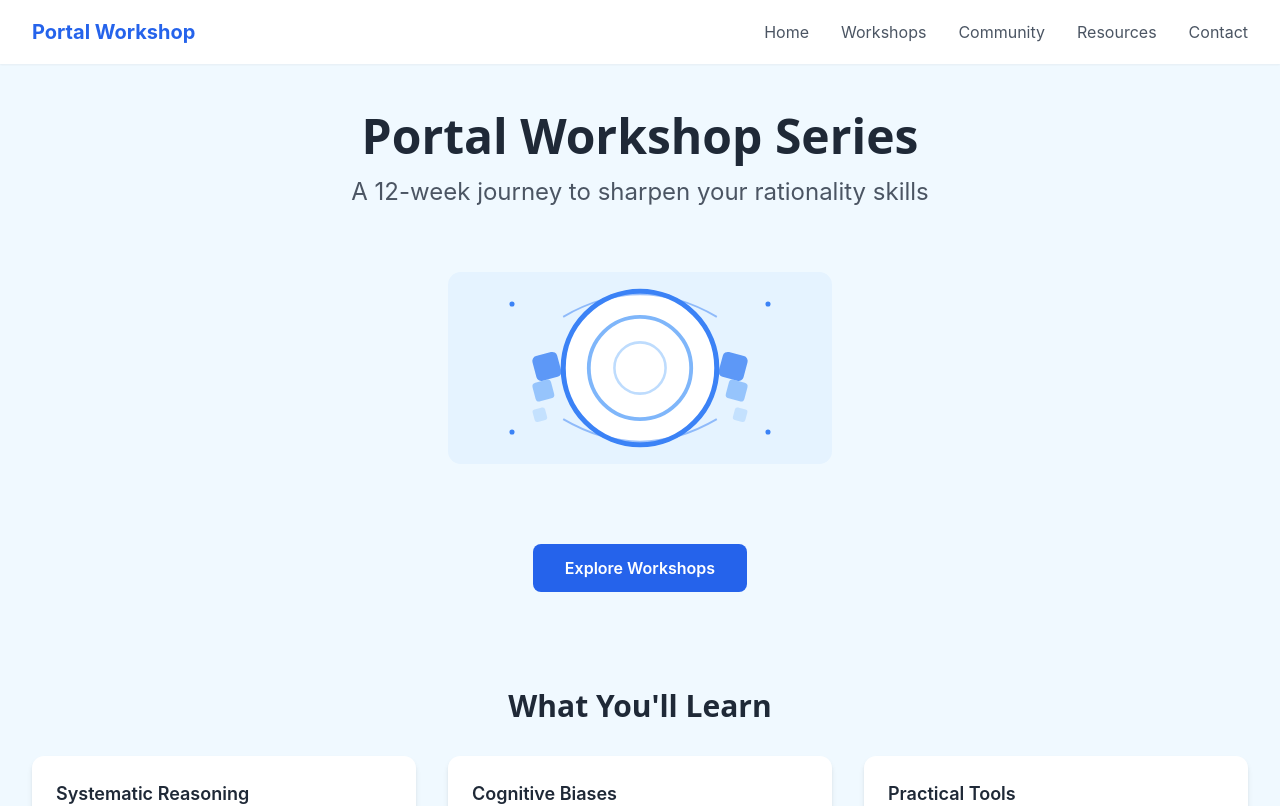
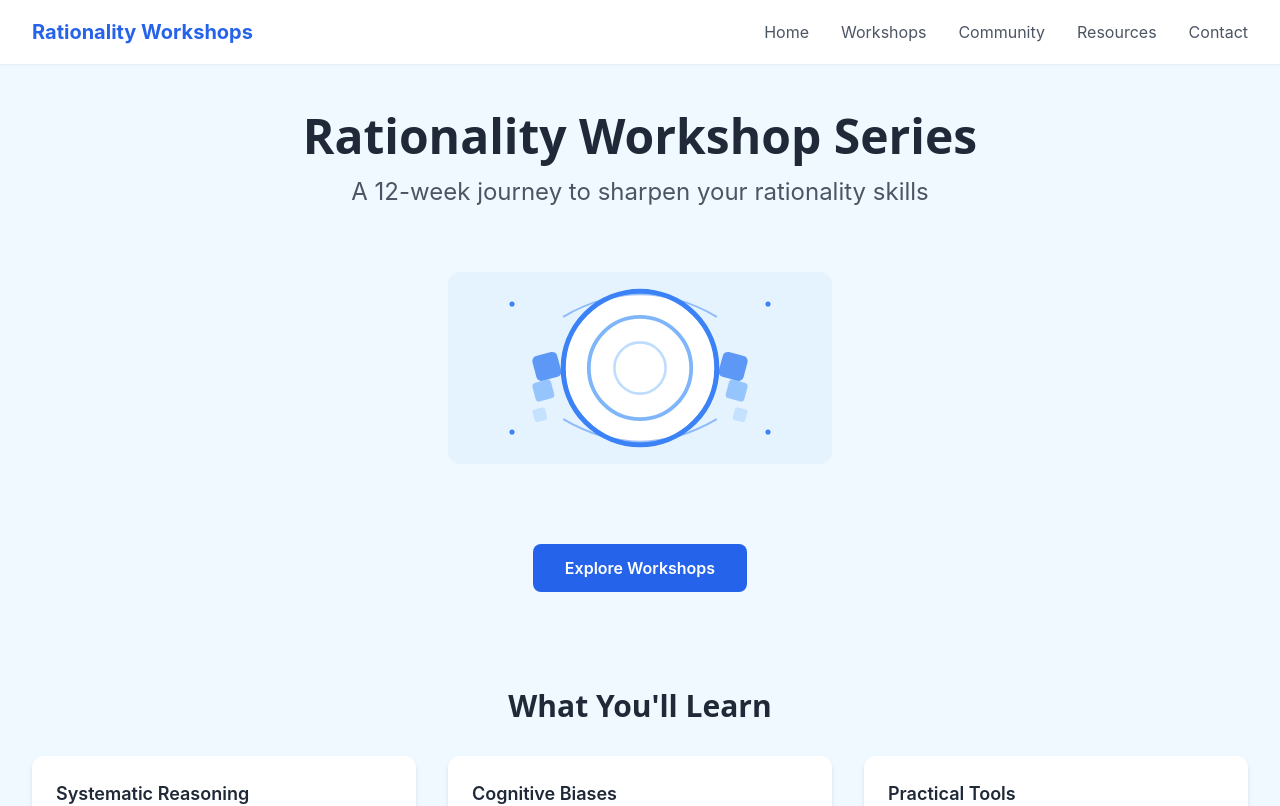
Before and after one commit to rdbcasillas/rationality-course, a Vue app: page / in a window 1280 px wide. Shown: the top 806 px of the page. Built offline with nearby package versions, Linux system fonts and the light colour scheme.

Commit message:
Update workshop series name from Portal to Rationality

```diff
--- a/src/App.vue
+++ b/src/App.vue
@@ -7,7 +7,7 @@
           <!-- Logo/Brand -->
           <div class="flex items-center">
             <router-link to="/" class="text-xl font-bold text-blue-600">
-              Portal Workshop
+              Rationality Workshops
             </router-link>
           </div>
 
--- a/src/views/Home.vue
+++ b/src/views/Home.vue
@@ -3,7 +3,7 @@
     <!-- Hero Section -->
     <div class="text-center max-w-3xl mx-auto">
       <h1 class="text-4xl md:text-5xl font-bold mb-4 font-display">
-        Portal Workshop Series
+        Rationality Workshop Series
       </h1>
       <p class="text-xl md:text-2xl text-gray-600 mb-8">
         A 12-week journey to sharpen your rationality skills
@@ -13,7 +13,7 @@
       <div class="mb-12">
         <img
           src="/hero-illustration.svg"
-          alt="Portal Workshop Series Illustration"
+          alt="Rationality Workshop Series Illustration"
           class="w-full max-w-lg mx-auto"
           loading="lazy"
         />
```
